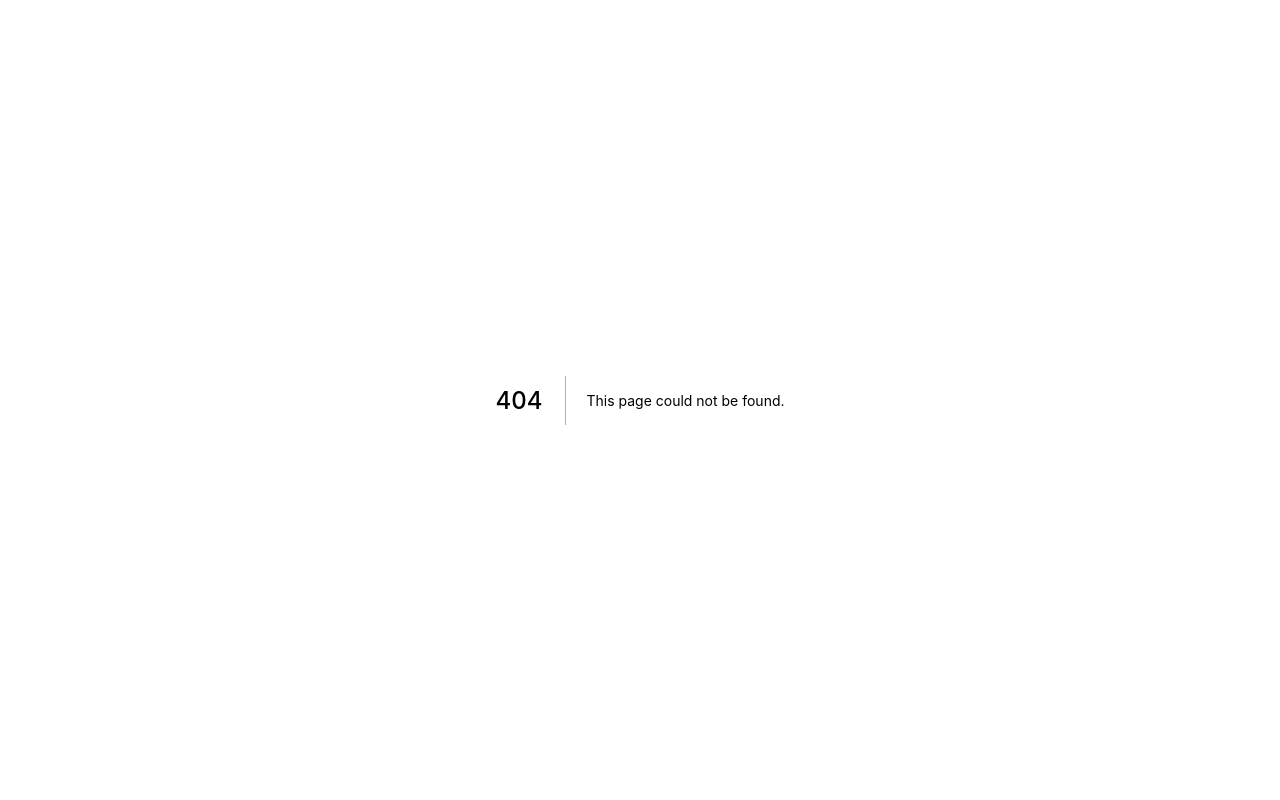
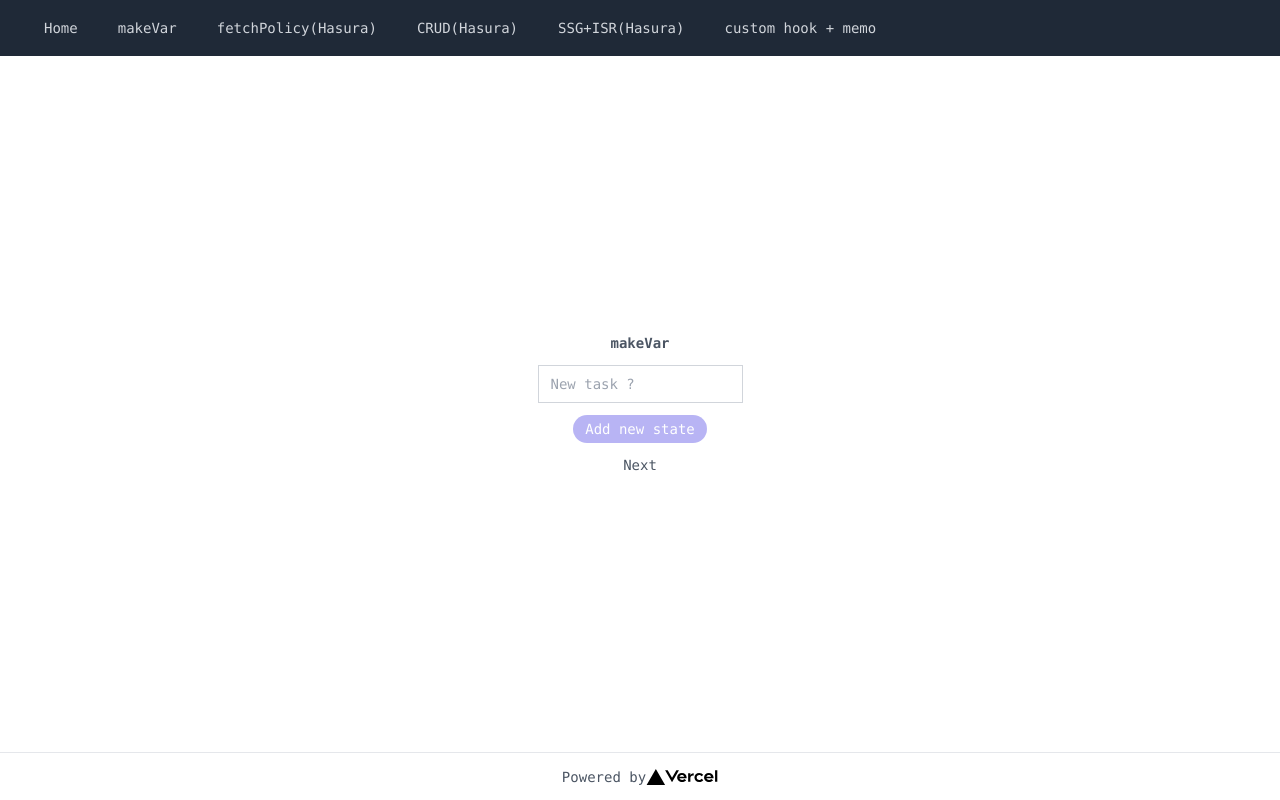
Before and after one commit to yousakamori/next-hasura, a Next.js app: page /local-state-a in a window 1280 px wide. Before the commit this address had no page. Built offline with nearby package versions, Linux system fonts and the light colour scheme.

Commit message:
makeVarとuseReactiveVarを追加

```diff
--- /dev/null
+++ b/cache.ts
@@ -0,0 +1,5 @@
+import { makeVar } from '@apollo/client'
+
+type Task = { title: string }
+
+export const todoVar = makeVar<Task[]>([])
--- /dev/null
+++ b/components/LocalStateA.tsx
@@ -0,0 +1,50 @@
+import { ChangeEvent, FormEvent, useState, FC } from 'react'
+import { todoVar } from '../cache'
+import { useReactiveVar } from '@apollo/client'
+import Link from 'next/link'
+
+export const LocalStateA: FC = () => {
+  const [input, setInput] = useState('')
+  const todos = useReactiveVar(todoVar)
+  const handleSubmit = (e: FormEvent<HTMLFormElement>) => {
+    e.preventDefault()
+    todoVar([...todoVar(), { title: input }])
+    setInput('')
+  }
+
+  return (
+    <>
+      <p className="mb-3 font-bold">makeVar</p>
+      {todos.map((task, index) => {
+        return (
+          <p className="mb-3 y-1" key={index}>
+            {task.title}
+          </p>
+        )
+      })}
+      <form
+        className="flex flex-col justify-center items-center"
+        onSubmit={handleSubmit}
+      >
+        <input
+          className="mb-3 px-3 py-2 border border-gray-300"
+          placeholder="New task ?"
+          value={input}
+          onChange={(e: ChangeEvent<HTMLInputElement>) =>
+            setInput(e.target.value)
+          }
+        />
+        <button
+          disabled={!input}
+          className="disabled:opacity-40 mb-3 py-1 px-3 text-white bg-indigo-600 hover:bg-indigo-700 rounded-2xl focus:outline-none"
+          type="submit"
+        >
+          Add new state
+        </button>
+      </form>
+      <Link href="/local-state-b">
+        <a>Next</a>
+      </Link>
+    </>
+  )
+}
--- /dev/null
+++ b/components/LocalStateB.tsx
@@ -0,0 +1,22 @@
+import { FC } from 'react'
+import { todoVar } from '../cache'
+import { useReactiveVar } from '@apollo/client'
+import Link from 'next/link'
+
+export const LocalStateB: FC = () => {
+  const todos = useReactiveVar(todoVar)
+  return (
+    <>
+      {todos?.map((task, index) => {
+        return (
+          <p className="mb-3" key={index}>
+            {task.title}
+          </p>
+        )
+      })}
+      <Link href="/local-state-a">
+        <a>Back</a>
+      </Link>
+    </>
+  )
+}
--- /dev/null
+++ b/pages/local-state-a.tsx
@@ -0,0 +1,12 @@
+import { NextPage } from 'next'
+import { Layout } from '../components/Layout'
+import { LocalStateA } from '../components/LocalStateA'
+
+const LocalStatePageA: NextPage = () => {
+  return (
+    <Layout title="Local State A">
+      <LocalStateA />
+    </Layout>
+  )
+}
+export default LocalStatePageA
--- /dev/null
+++ b/pages/local-state-b.tsx
@@ -0,0 +1,12 @@
+import { NextPage } from 'next'
+import { Layout } from '../components/Layout'
+import { LocalStateB } from '../components/LocalStateB'
+
+const LocalStatePageB: NextPage = () => {
+  return (
+    <Layout title="Local State B">
+      <LocalStateB />
+    </Layout>
+  )
+}
+export default LocalStatePageB
--- a/tailwind.config.js
+++ b/tailwind.config.js
@@ -5,7 +5,7 @@
     extend: {},
   },
   variants: {
-    extend: {},
+    extend: { opacity: ['disabled'] },
   },
   plugins: [],
 }
```
Also changed, not shown: 1 other file (tests, documents, lock files or other folders).
